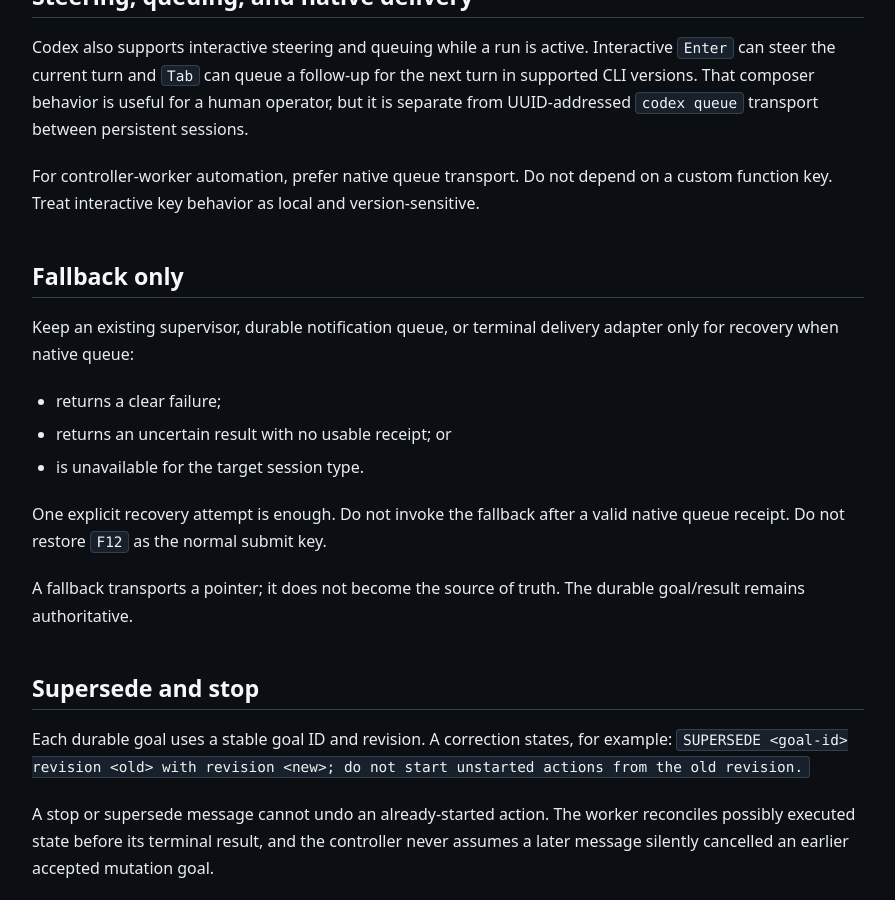
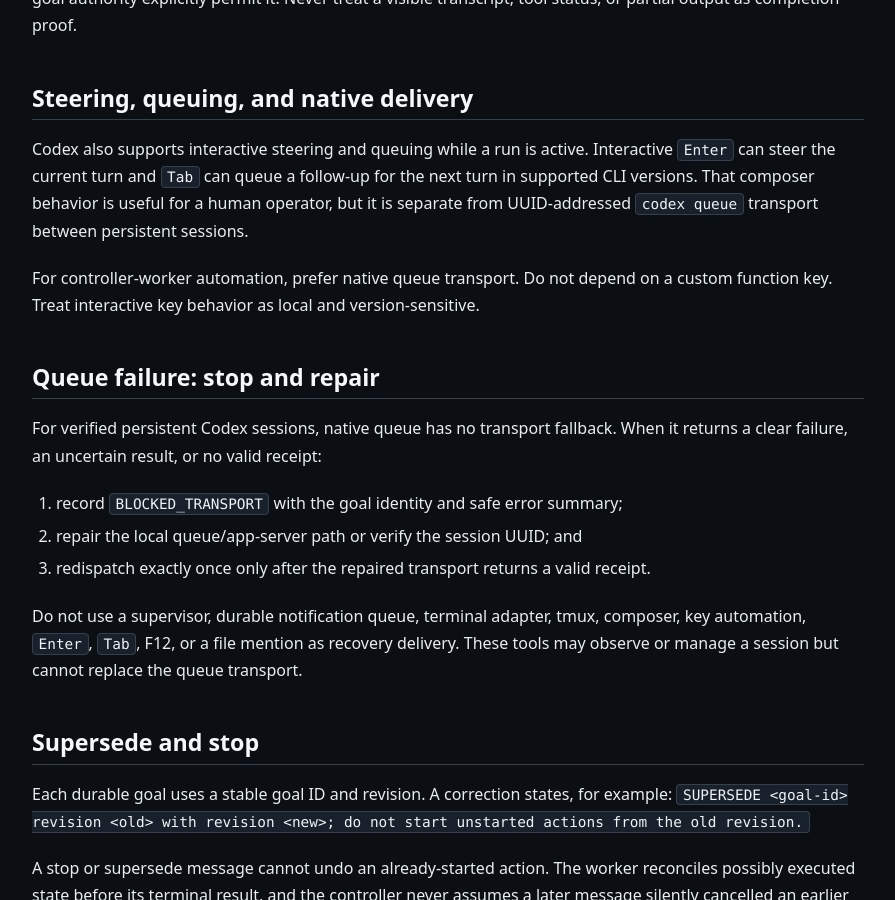
Before and after one commit to amitkarpe/agent-os, a Jekyll site: the page built from kb/playbooks/delegation/codex-native-controller-worker-protocol.md, in a window 1280 px wide and 900 px high, scrolled down 7009 px. Shown: the whole window, without its empty margins (192-1087 px from the left). Built offline with Jekyll 4.4.1, drawn with Linux system fonts in a browser that asks for light colours; some of the changed text lies outside the part shown.

Commit message:
docs: make native queue persistent-worker only

```diff
--- a/kb/playbooks/delegation/codex-native-controller-worker-protocol.md
+++ b/kb/playbooks/delegation/codex-native-controller-worker-protocol.md
@@ -15,11 +15,17 @@
 
 ## Decision
 
-Use native `codex queue` as the normal best-effort transport between verified
-persistent Codex TUI controller and worker sessions. Use the Agent Command
-Center for human visibility and lifecycle operations. Keep durable results and
-done markers authoritative when a controller runs through an API or other
-surface that cannot receive native queue messages.
+Use native `codex queue` as the only controller-to-worker and worker-to-worker
+message transport between verified persistent Codex sessions. Use the Agent
+Command Center for human visibility and lifecycle operations. Keep durable
+goals, results, and done markers authoritative for scope and terminal truth.
+
+When native queue is unavailable, fails, is uncertain, or produces no valid
+receipt, record a truthful blocked transport state and repair queue transport
+or verified session identity before redispatch. Do not substitute tmux,
+composer, supervisor, terminal, key, or file-mention delivery. Controllers or
+session types that cannot receive native queue are outside this protocol and
+need their own explicitly approved communication design.
 
 Do not build normal automation around custom composer keys such as `F12`.
 Interactive keys can change by version or local configuration, while native
@@ -290,20 +296,20 @@
 on a custom function key. Treat interactive key behavior as local and
 version-sensitive.
 
-## Fallback only
+## Queue failure: stop and repair
 
-Keep an existing supervisor, durable notification queue, or terminal delivery
-adapter only for recovery when native queue:
+For verified persistent Codex sessions, native queue has no transport fallback.
+When it returns a clear failure, an uncertain result, or no valid receipt:
 
-- returns a clear failure;
-- returns an uncertain result with no usable receipt; or
-- is unavailable for the target session type.
+1. record `BLOCKED_TRANSPORT` with the goal identity and safe error summary;
+2. repair the local queue/app-server path or verify the session UUID; and
+3. redispatch exactly once only after the repaired transport returns a valid
+   receipt.
 
-One explicit recovery attempt is enough. Do not invoke the fallback after a
-valid native queue receipt. Do not restore `F12` as the normal submit key.
-
-A fallback transports a pointer; it does not become the source of truth. The
-durable goal/result remains authoritative.
+Do not use a supervisor, durable notification queue, terminal adapter, tmux,
+composer, key automation, `Enter`, `Tab`, F12, or a file mention as recovery
+delivery. These tools may observe or manage a session but cannot replace the
+queue transport.
 
 ## Supersede and stop
 
@@ -357,7 +363,8 @@
 - [ ] Goals and results are durable files.
 - [ ] Every dispatched goal and queue message contains an exact `Reply-To`.
 - [ ] Queue messages contain provenance and one exact artifact path.
-- [ ] A valid receipt ends delivery; no tmux or key fallback follows it.
+- [ ] Queue failure produces `BLOCKED_TRANSPORT` and repair; no tmux, composer,
+      supervisor, terminal, or key-delivery fallback is used.
 - [ ] The Agent Command Center is used for visibility, not proof.
 - [ ] Dashboard scope was checked; an empty dashboard was not mistaken for an
       operating-system-wide worker inventory.
@@ -369,7 +376,8 @@
 - [ ] Controller acceptance records the goal ID, result path, base and final
       commits, diff/KISS decision, validation or fresh-state result, retained
       resources, final decision, and next owner.
-- [ ] Supervisor/SS-style delivery is fallback only.
+- [ ] Supervisor/SS-style tooling is observation-only and never transports a
+      persistent-worker goal or result notification.
 - [ ] No workflow depends on `F12`.
 - [ ] Project authority and safety rules override this portable playbook.
 
```
Also changed, not shown: kb/playbooks/integrations/chatgpt-codex-collaboration-protocol.md (+5 -2 lines).
